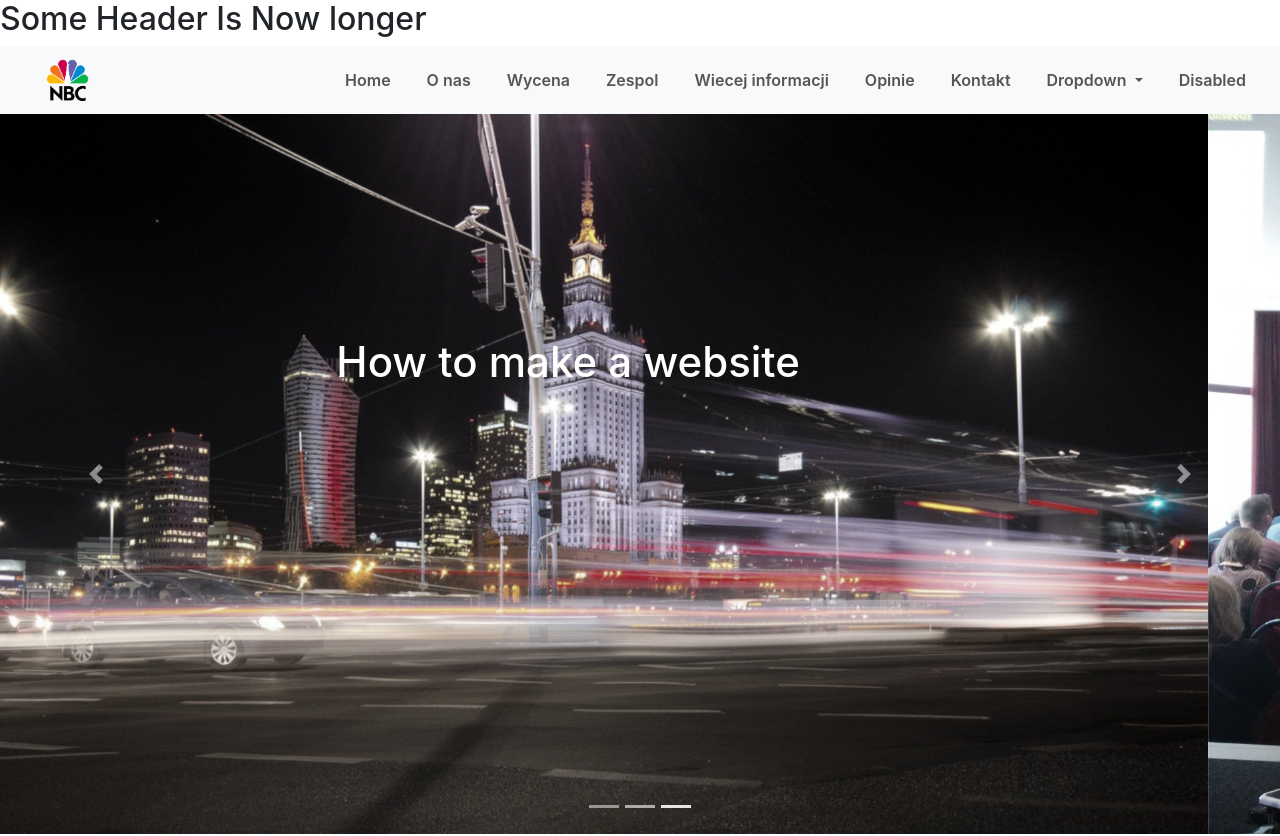
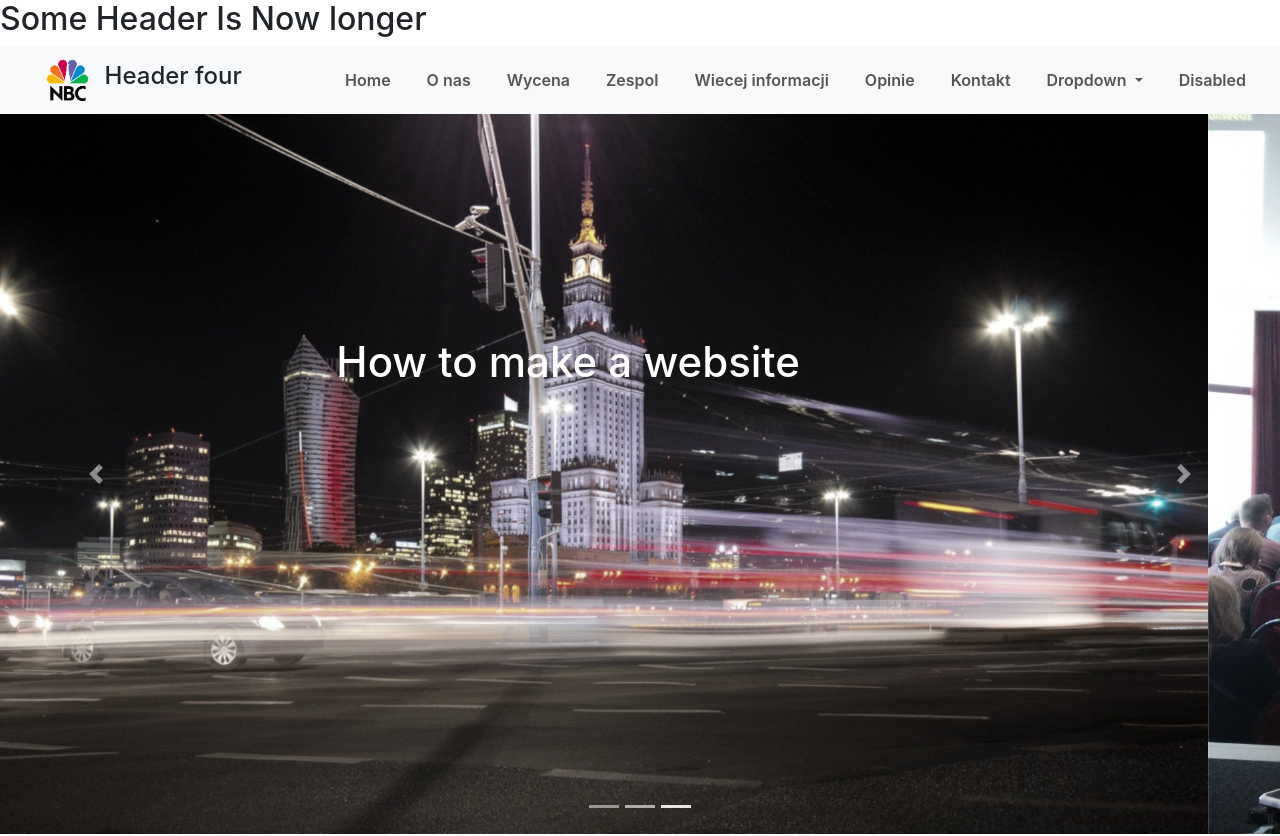
Before and after one commit to lasercatcodes/kevin, a plain HTML site: page index.html in a window 1280 px wide. Shown: the top 836 px of the page. Drawn offline with nearby package versions, Linux system fonts and the light colour scheme.

Commit message:
Added h4 to index.html

```diff
--- a/index.html
+++ b/index.html
@@ -12,13 +12,14 @@
 <body>
 <!-- Navigation bar -->
 <section id="nav-bar">
+
   <h2>Some Header Is Now longer</h2>
   <nav class="navbar navbar-expand-lg navbar-light bg-light">
   <a class="navbar-brand" href="#"><img src="img/logo.png"></a>
   <button class="navbar-toggler" type="button" data-toggle="collapse" data-target="#navbarSupportedContent" aria-controls="navbarSupportedContent" aria-expanded="false" aria-label="Toggle navigation">
     <span class="navbar-toggler-icon"></span>
   </button>
-
+  <h4>Header four</h4>
   <div class="collapse navbar-collapse" id="navbarSupportedContent">
     <ul class="navbar-nav ml-auto">
       <li class="nav-item active">
```
